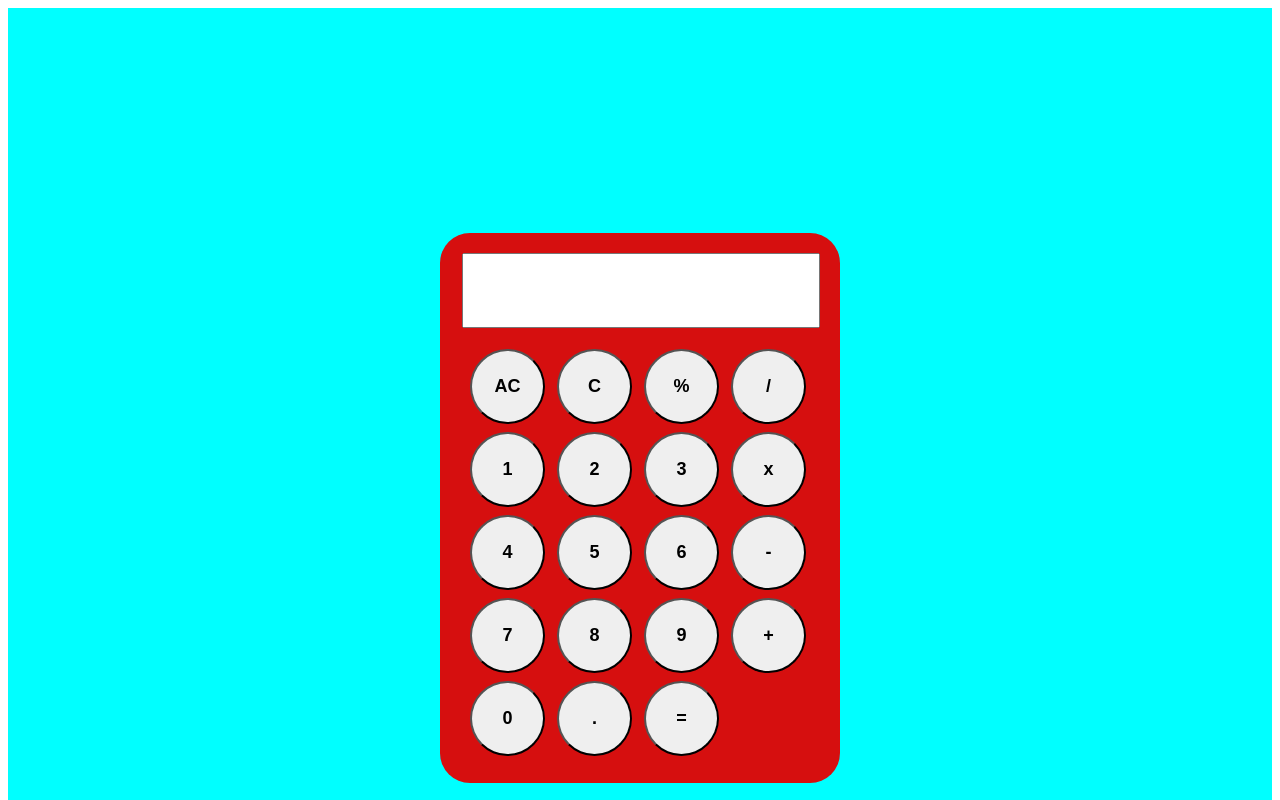
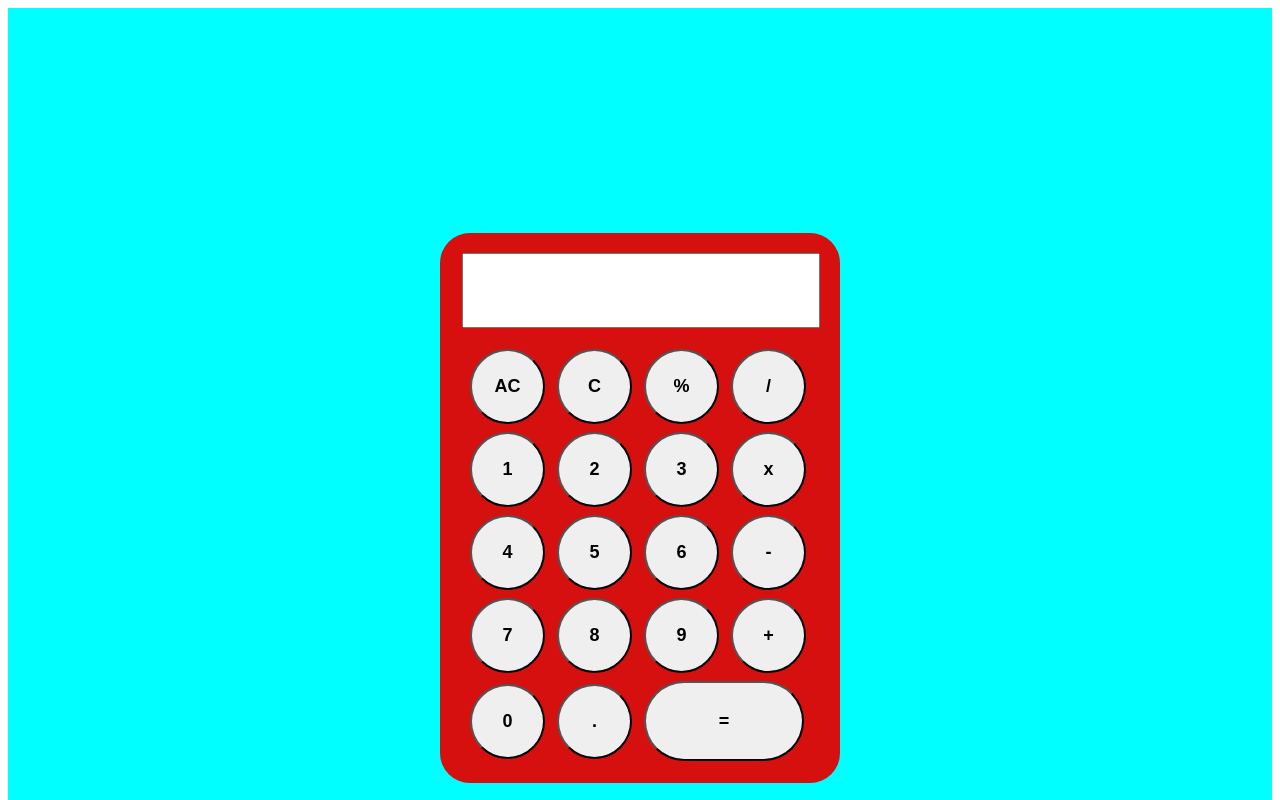
Before and after one commit to T-Hight/Calculator, a plain HTML site: page index.html in a window 1280 px wide. Shown: the top 800 px of the page. Drawn offline with Linux system fonts and the light colour scheme.

Commit message:
changing classes to id's

```diff
--- a/style.css
+++ b/style.css
@@ -22,6 +22,7 @@
 
 input {
     font-size: 50px;
+    text-align: right;
     padding-top: 10px;
     margin-left: 22px;
     margin-top: 20px;
@@ -44,8 +45,8 @@ button {
     margin: 4px;
 }
 
-.equal {
+#equal {
     border-radius: 50px;
-    height: 85px;
+    height: 80px;
     width: 160px;
 }
```
